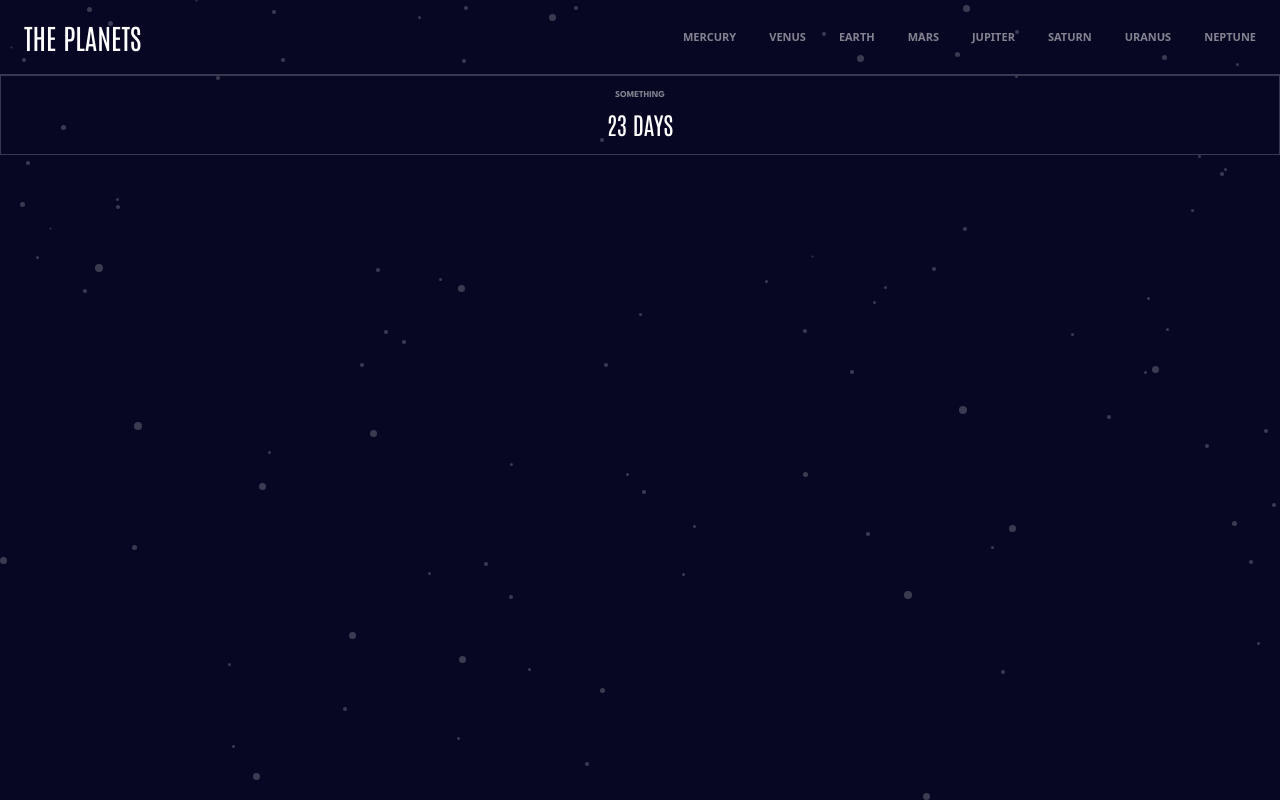
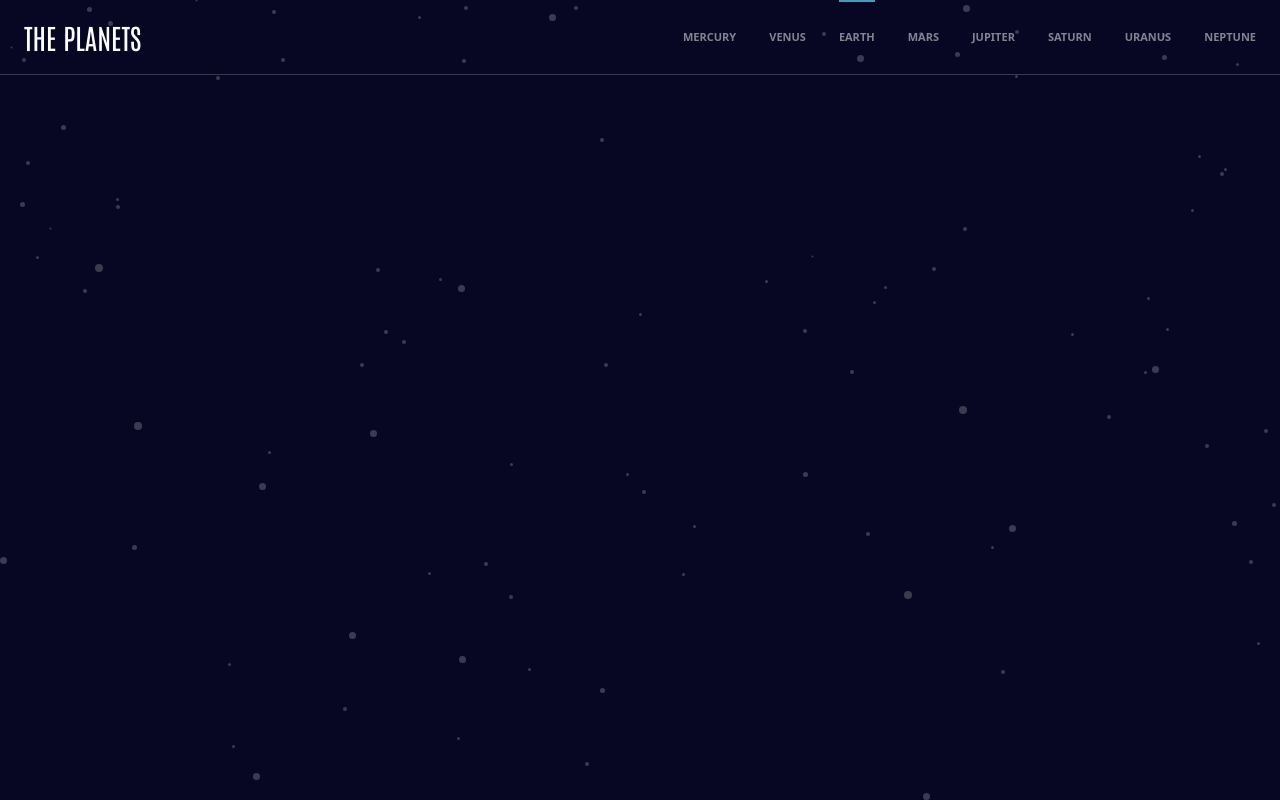
Before and after one commit to HamDean/planets-fact-app, a React (Vite) app: page /mercury/earth in a window 1280 px wide. Built offline with nearby package versions, Linux system fonts and the light colour scheme.

Commit message:
Build fact tab componet

```diff
--- /dev/null
+++ b/src/components/FactTab.tsx
@@ -0,0 +1,11 @@
+const FactTab = () => {
+  return (
+    <div
+      className={`flex justify-start items-center h-[48px] gap-8 font-bold border-[#38384F] border px-[28px] py-[12px] mb-3 hover:bg-[#38384F] cursor-pointer transition-all`}
+    >
+      <h4 className="text-[12px] opacity-[0.5]">01</h4>
+      <h3 className="text-[18px] ">Overview</h3>
+    </div>
+  );
+};
+export default FactTab;
--- a/src/components/NavBar.tsx
+++ b/src/components/NavBar.tsx
@@ -1,7 +1,7 @@
 import { useState } from "react";
 import { styles, planets } from "../data/constants";
 import NavLinksMob from "./NavLinksMob";
-import { Link } from "react-router-dom";
+import { NavLink } from "react-router-dom";
 
 const NavBar = () => {
   const [isOpen, setOpen] = useState(false);
@@ -16,8 +16,13 @@ const NavBar = () => {
           className={`${styles.flexBetween} hidden md:flex  gap-[33px] uppercase text-[#838391] text-[1.1rem] font-bold md:mt-[40px] lg:mt-0 md:mb-[10px] lg:mb-0 md:w-full lg:w-auto md:px-[50px] lg:px-0 md:justify-between md:items-center`}
         >
           {planets.map((planet, i) => (
-            <li key={i}>
-              <Link to={"mercury/" + planet}>{planet}</Link>
+            <li key={i} className="hover:text-white transition-all">
+              <NavLink
+                to={"mercury/" + planet}
+                className={({ isActive }) => (isActive ? "active" : "")}
+              >
+                {planet}
+              </NavLink>
             </li>
           ))}
         </ul>
--- a/src/index.css
+++ b/src/index.css
@@ -16,3 +16,8 @@ body {
 h1 {
   @apply font-antonio text-[2.8rem];
 }
+
+.active {
+  border-top: 2px solid #419ebb;
+  padding-top: 27px;
+}
--- a/src/pages/MercuryPage.tsx
+++ b/src/pages/MercuryPage.tsx
@@ -1,10 +1,6 @@
-import Stat from "../components/Stat";
+// import Stat from "../components/Stat";
 
 const MercuryPage = () => {
-  return (
-    <div>
-      <Stat stat="something" figure={23} />
-    </div>
-  );
+  return <div></div>;
 };
 export default MercuryPage;
```
